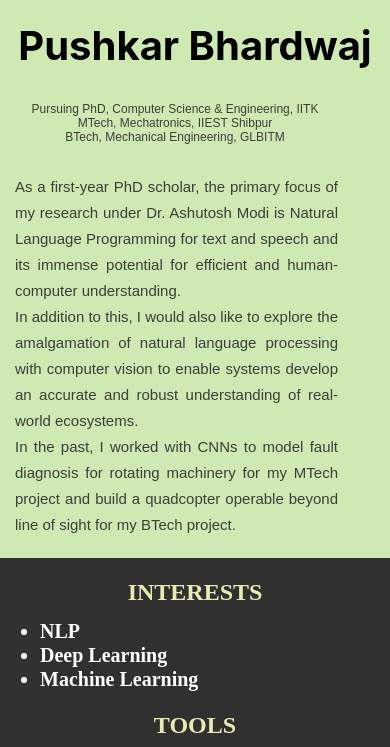
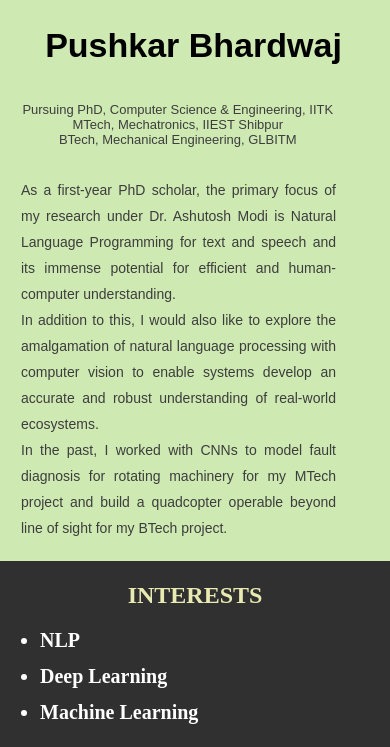
Before and after one commit to pushkarbhardwaj1/pushkarbhardwaj1.github.io, a plain HTML site: page index.html in a window 390 px wide. Shown: the part 549-1296 px from the top of the page. Drawn offline with Linux system fonts and the light colour scheme.

Commit message:
mobile changes for padding

```diff
--- a/index.html
+++ b/index.html
@@ -140,8 +140,7 @@
         grid-area: panel;
         width: 100vw;
         /* height: 100%; */
-        padding: None;
-
+        /* padding: None; */
       }
     }
     .DP {
@@ -208,6 +207,8 @@
       .I-list{
         width: 100%;
         margin-top: -7px;
+        font: 700 20px/36px Times New Roman, -apple-system, Roboto, Helvetica,
+          sans-serif;
       }
     }
     .Tools {
@@ -236,6 +237,8 @@
       .T-list {
         width: 100%;
         margin-top: -7px;
+        font: 700 20px/36px Times New Roman, -apple-system, Roboto, Helvetica,
+          sans-serif;
       }
     }
     .Contents {
@@ -275,8 +278,11 @@
     @media (max-width: 700px) {
       .Name {
         text-align: center;
-        font-size: 40px;
+        font-size: 34px;
+        font-family: Arial, Helvetica, sans-serif;
         line-height: 53px;
+        padding-right: 54px;
+        padding-left: 1.5em;
       }
     }
     .Education {
@@ -290,12 +296,12 @@
     @media (max-width: 700px) {
       .Education {
         text-align: center;
-        font-size: 12px;
+        font-size: 13px;
         font-family:Arial, Helvetica, sans-serif;
         line-height:normal;
         /* margin-top: 20px; */
-        padding-left: 1em;
-        padding-right: 52px;
+        padding-left: 1.5em;
+        padding-right: 54px;
       }
     }
     .Description {
@@ -310,10 +316,10 @@
     @media (max-width: 700px) {
       .Description {
         text-align: justify;
-        padding-left: 1em;
-        padding-right: 52px;
+        padding-left: 1.5em;
+        padding-right: 54px;
         font-family: Arial, Helvetica, sans-serif;
-        font-size: 15px;
+        font-size: 14px;
       }
     }
     .LinkBar {
```
